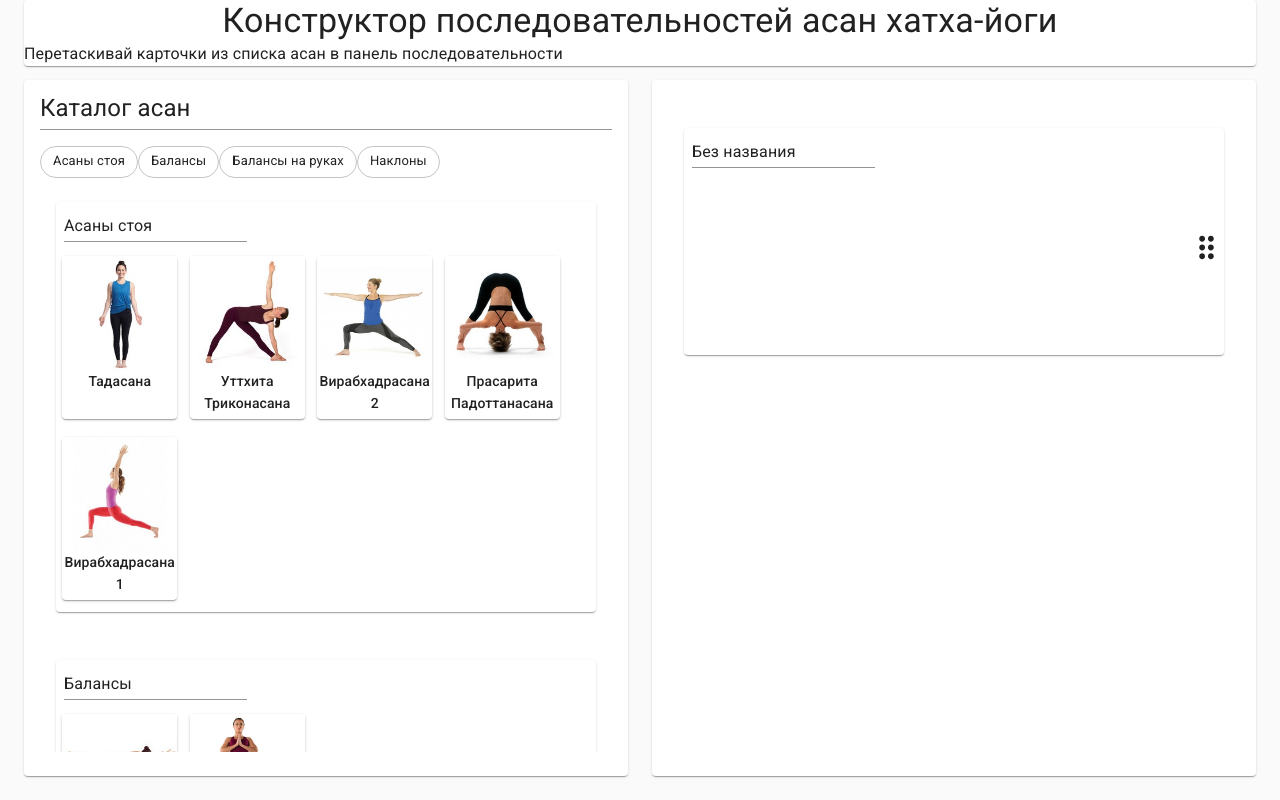
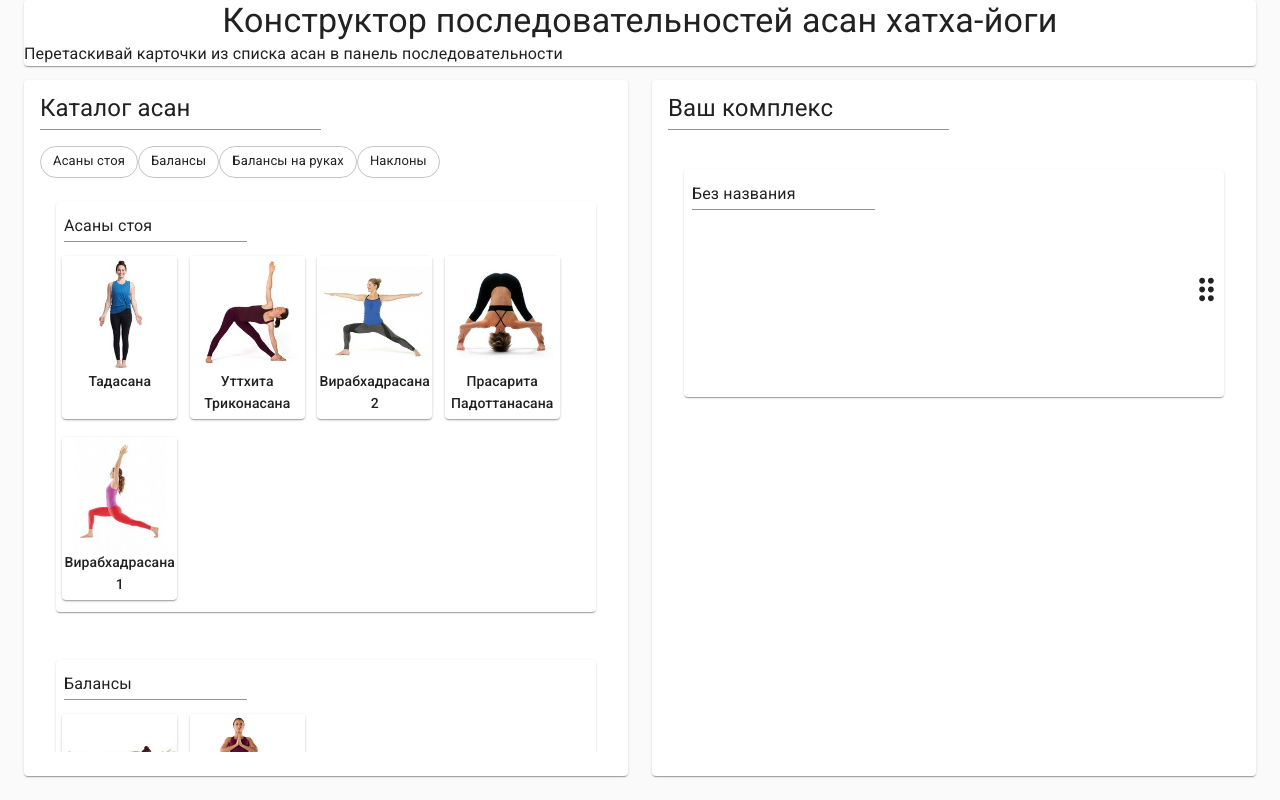
Before and after one commit to Zadovsky/YogaSequenceBuilder, a React (Create React App) app: page / in a window 1280 px wide. Built offline with nearby package versions, Linux system fonts and the light colour scheme.

Commit message:
Добавил PanelName в SchedulePanel

```diff
--- a/src/containers/AsanasPanel.js
+++ b/src/containers/AsanasPanel.js
@@ -64,10 +64,12 @@ function AsanasPanel(props) {
     <div className="AsanasPanel">
       <Paper className={classes.root}>
         <div className="AsanasPanelFlexBox">
-          <PanelName
-            name={props.asanas.panelName[props.language]}
-            readOnly={true}
-          />
+          <div className="PanelNameWraper">
+            <PanelName
+              name={props.asanas.panelName[props.language]}
+              readOnly={true}
+            />
+          </div>
           <AsanasNavigation
             groups={groups}
             onClick={props.onClickAsanasNavigation}
--- a/src/containers/SchedulePanel.css
+++ b/src/containers/SchedulePanel.css
@@ -1,3 +1,14 @@
 .SchedulePanel {
   height: 100%;
 }
+
+.SchedulePanelFlexBox {
+  display: flex;
+  flex-direction: column;
+  height: 100%;
+}
+
+.SchedulePanelFlexElement {
+  overflow: auto;
+  flex-grow: 3;
+}
--- a/src/containers/SchedulePanel.js
+++ b/src/containers/SchedulePanel.js
@@ -2,6 +2,7 @@ import React from "react";
 import { connect } from "react-redux";
 import { makeStyles } from "@material-ui/core/styles";
 import Paper from "@material-ui/core/Paper";
+import PanelName from "../components/PanelName";
 import AsanasGridBlock from "../components/AsanasGridBlock";
 import {
   addAsanaAction,
@@ -24,7 +25,7 @@ import "./SchedulePanel.css";
 
 const useStyles = makeStyles(theme => ({
   root: {
-    padding: theme.spacing(3, 2),
+    padding: theme.spacing(1, 2, 3),
     height: "100%"
   }
 }));
@@ -47,6 +48,11 @@ function SchedulePanel(props) {
   return (
     <div className="SchedulePanel" onDragOver={onDragOverFunc}>
       <Paper className={classes.root}>
+        <div className="SchedulePanelFlexBox">
+          <div className="PanelNameWraper">
+            <PanelName name="Ваш комплекс" readOnly={false} />
+          </div>
+          <div className="SchedulePanelFlexElement">
             <AsanasGridBlock
               cards={props.schedule.cards}
               draggingCard={props.schedule.draggingCard}
@@ -54,7 +60,9 @@ function SchedulePanel(props) {
               dragOverGrid={props.schedule.dragOverGrid}
               fastTransition={props.schedule.fastTransition}
               dragSourceGrid={props.schedule.dragSourceGrid}
-          dragSourcePanelIsSchedule={props.schedule.dragSourcePanelIsSchedule}
+              dragSourcePanelIsSchedule={
+                props.schedule.dragSourcePanelIsSchedule
+              }
               asanas={asanas}
               itIsSchedulePanel={true}
               startCardDragAction={props.startCardDragAction}
@@ -76,6 +84,8 @@ function SchedulePanel(props) {
               selectedGroupId={null}
               onGridBlockScroll={() => {}}
             />
+          </div>
+        </div>
       </Paper>
     </div>
   );
```
Lines whose indentation alone changed are shown as unchanged.
